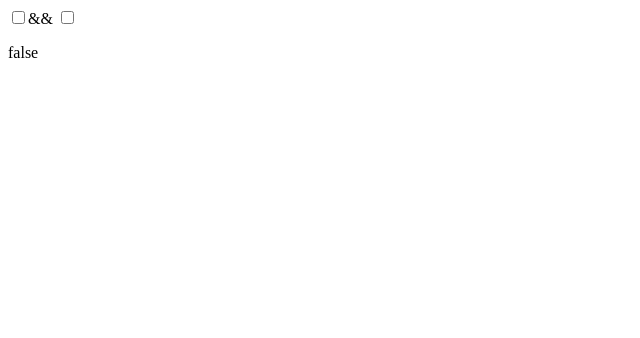
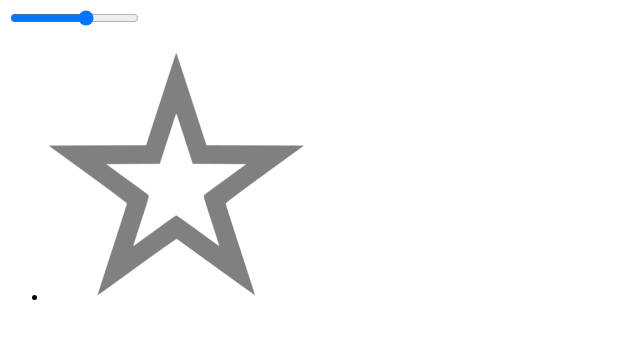
Before and after one commit to PtzProgrammer/Web, a plain HTML site: page lessons5/index.html in a window 1280 px wide. Shown: the whole page, without its empty margins (0-640 px from the left). Drawn offline with nearby package versions, Linux system fonts and the light colour scheme.

Commit message:
работаю над кодом под rating

```diff
--- a/lessons5/index.html
+++ b/lessons5/index.html
@@ -1,13 +1,14 @@
 <!DOCTYPE html>
 <html>
   <head>
-    <link rel="stylesheet" href="style.css" />
+    <link rel="stylesheet" href="style.css"/>
   </head>
   <body>
     <div id="app">
-        <input type="checkbox" v-model="right" />&&
-        <input type="checkbox" v-model="left" />
-      </p>{{right && left}}</p>
+      <input type="range" min="0" max="5" step="1" v-model="rating">
+      <ul class="hr">
+        <li><img src="image/5-star.png"/></li>
+      </ul>
     </div>
     <script src="https://cdn.jsdelivr.net/npm/vue/dist/vue.js"></script>
     <script src="script.js"></script>
```
